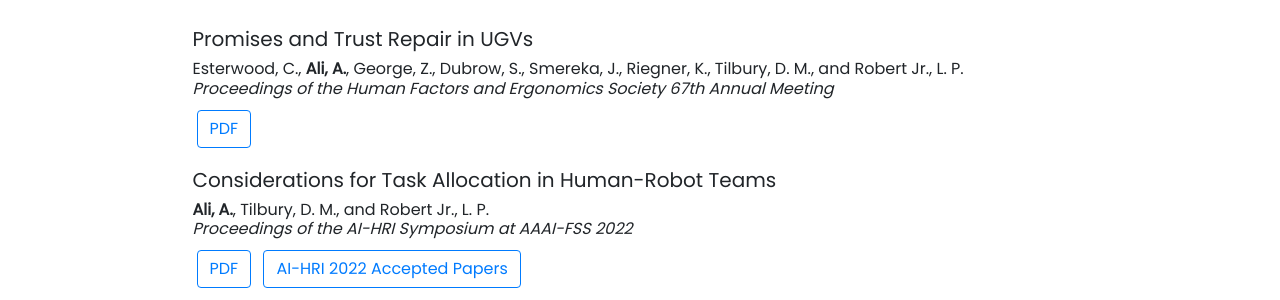
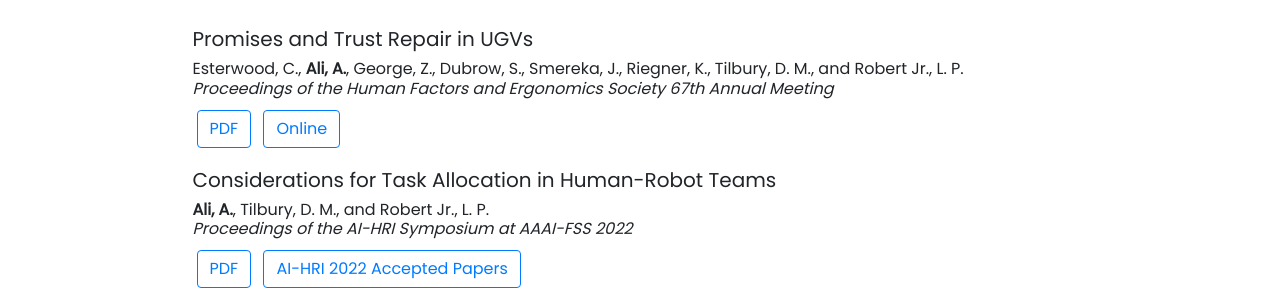
Before and after one commit to arshaali/arshaali.github.io, a Jekyll site: the page built from pages/publications.html, in a window 1280 px wide and 1369 px high. Shown: the part 127-427 px from the top of the window. Built offline with Jekyll 4.4.1, drawn with Linux system fonts in a browser that asks for light colours; nearby versions of some CDN libraries.

Commit message:
Update publications.html

```diff
--- a/pages/publications.html
+++ b/pages/publications.html
@@ -37,6 +37,7 @@ a:hover, a:active {
 </h6>
 <p>
   {% include elements/button.html link="https://deepblue.lib.umich.edu/bitstream/handle/2027.42/177382/Esterwood%20et%20al.%20HFES_2023.pdf?sequence=1" text="PDF" %}
+  {% include elements/button.html link="https://journals.sagepub.com/doi/abs/10.1177/21695067231196235" text="Online" %}
 </p>
 
 <h5>
```
